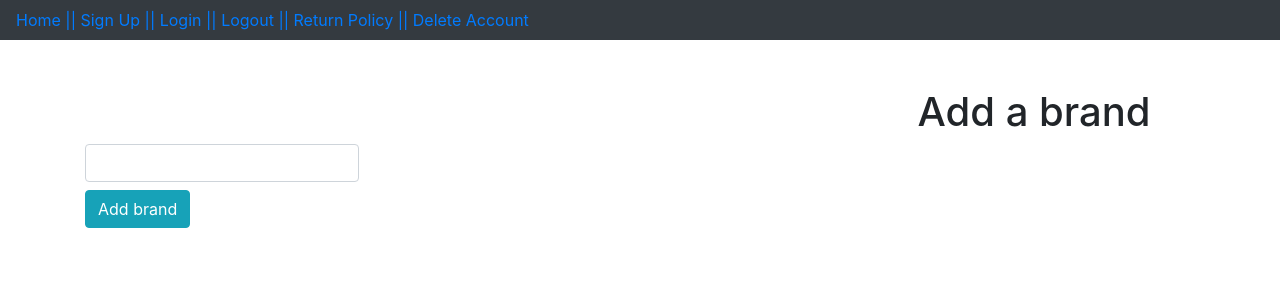
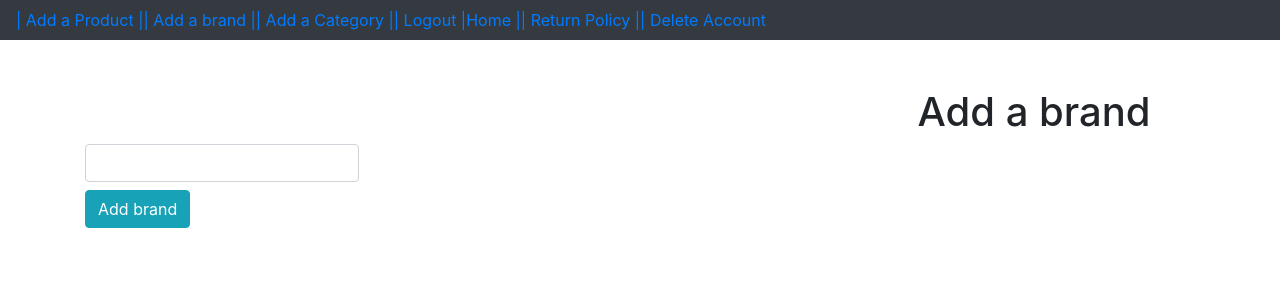
Before and after one commit to christian0a0hernandez/CMPE131-GroupProj, a Flask app: page /addbrand in a window 1280 px wide. Shown: the top 300 px of the page. Run offline with Flask 2, Linux system fonts and the light colour scheme; a user stored in the database is signed in; some libraries are stand-ins or nearby versions.

Commit message:
added navbar buttons

```diff
--- a/website/auth.py
+++ b/website/auth.py
@@ -24,7 +24,7 @@ def login():
         else:
             flash("Email doesn't exist", category='error')
 
-    return render_template("login.html")
+    return render_template("login.html",user = current_user)
 
 @auth.route('/logout') # creates a page for log out
 def logout():
@@ -53,11 +53,11 @@ def sign_up():
             return redirect(url_for('views.home'))
 
 
-    return render_template("sign-up.html")
+    return render_template("sign-up.html",user = current_user)
 
 @auth.route('/home')
 def home():
-    return render_template("home.html")
+    return render_template("home.html",user = current_user)
 
 @auth.route('/returnpolicy') # creates a page for return policy
 def returnpolicy():
@@ -78,7 +78,7 @@ def delete_user():
         else:
             flash("No existing user found!", category='Error')
             return redirect(url_for('views.home'))
-    return render_template("delete.html")
+    return render_template("delete.html",user = current_user)
 
 @auth.route('/userProfile') # routes to user Profile page; still need to test
 def userProfile():
--- a/website/templates/base.html
+++ b/website/templates/base.html
@@ -23,10 +23,16 @@
         </button>
     <div class = "collapse navbar-collapse" id="navbar">
         <div class ="navbar-nav">
+            {% if user.is_authenticated %}
+            <a class ="nav-item nv-link" id="addproduct" href="/addproduct">|        Add a Product    |</a>
+            <a class ="nav-item nv-link" id="addbrand" href="/addbrand">|        Add a brand    |</a>
+            <a class ="nav-item nv-link" id="addcategory" href="/addcategory">|        Add a Category    |</a>
+            <a class ="nav-item nv-link" id="logout" href="/logout">|        Logout    |</a>
+            {% else %}
+            <a class ="nav-item nv-link" id="login" href="/login">|        Login    |</a>
+            <a class ="nav-item nv-link" id="signup" href="/sign-up">|        Sign Up    |</a>
+            {% endif %}
             <a class ="nav-item nv-link" id="home" href="/home">Home    |</a>
-            <a class ="nav-item nv-link" id="signup" href="/sign-up">|        Sign Up    |</a>
-            <a class ="nav-item nv-link" id="login" href="/login">|        Login    |</a>
-            <a class ="nav-item nv-link" id="logout" href="/logout">|        Logout    |</a>
             <a class ="nav-item nv-link" id="returnpolicy" href="/returnpolicy">|        Return Policy    |</a>
             <a class ="nav-item nv-link" id="delete" href="/delete">|        Delete Account</a>
         </div>
--- a/website/views.py
+++ b/website/views.py
@@ -11,4 +11,4 @@ views = Blueprint('views', __name__)
 
 @views.route('/')
 def home ():
-    return render_template("home.html")
+    return render_template("home.html",user = current_user)
```
